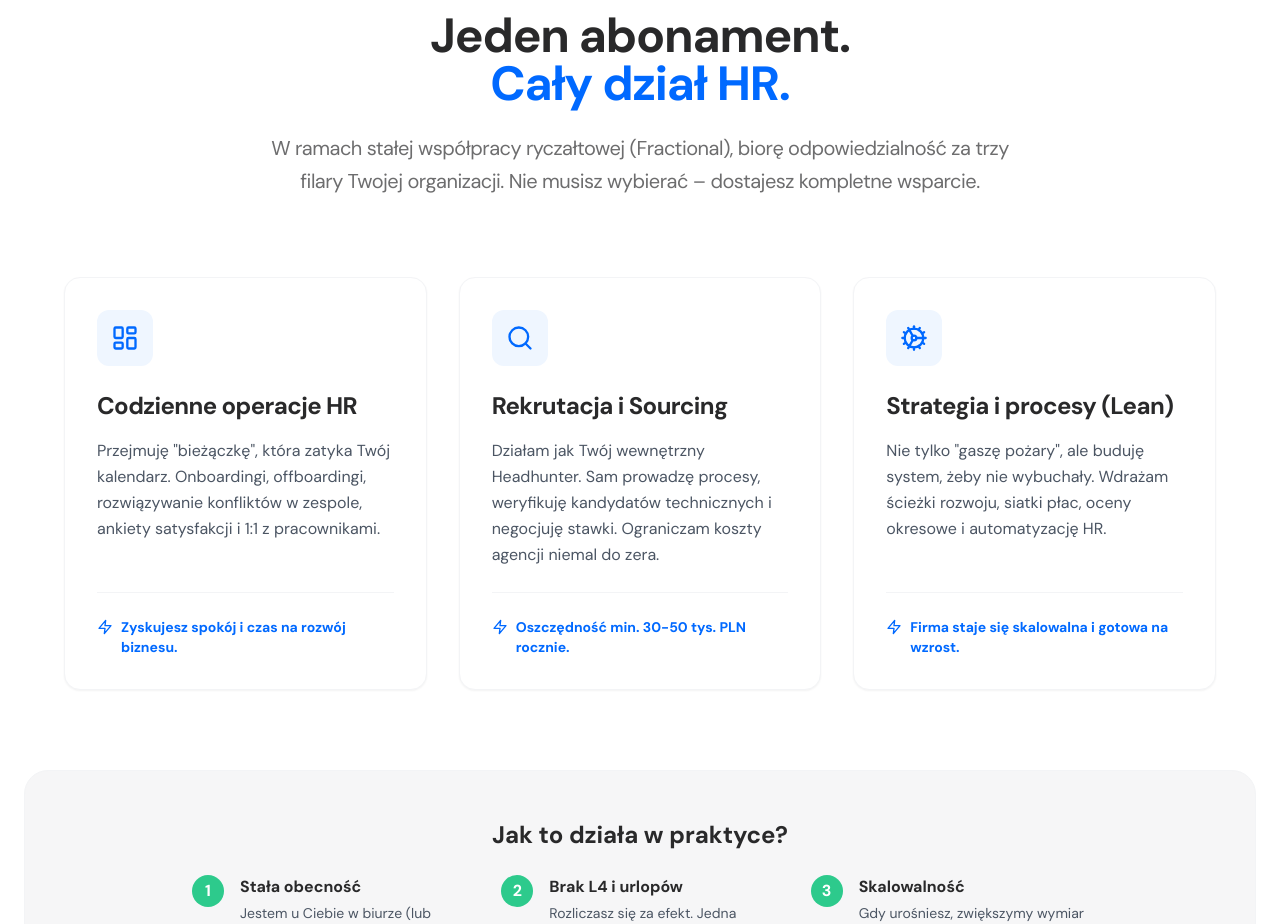
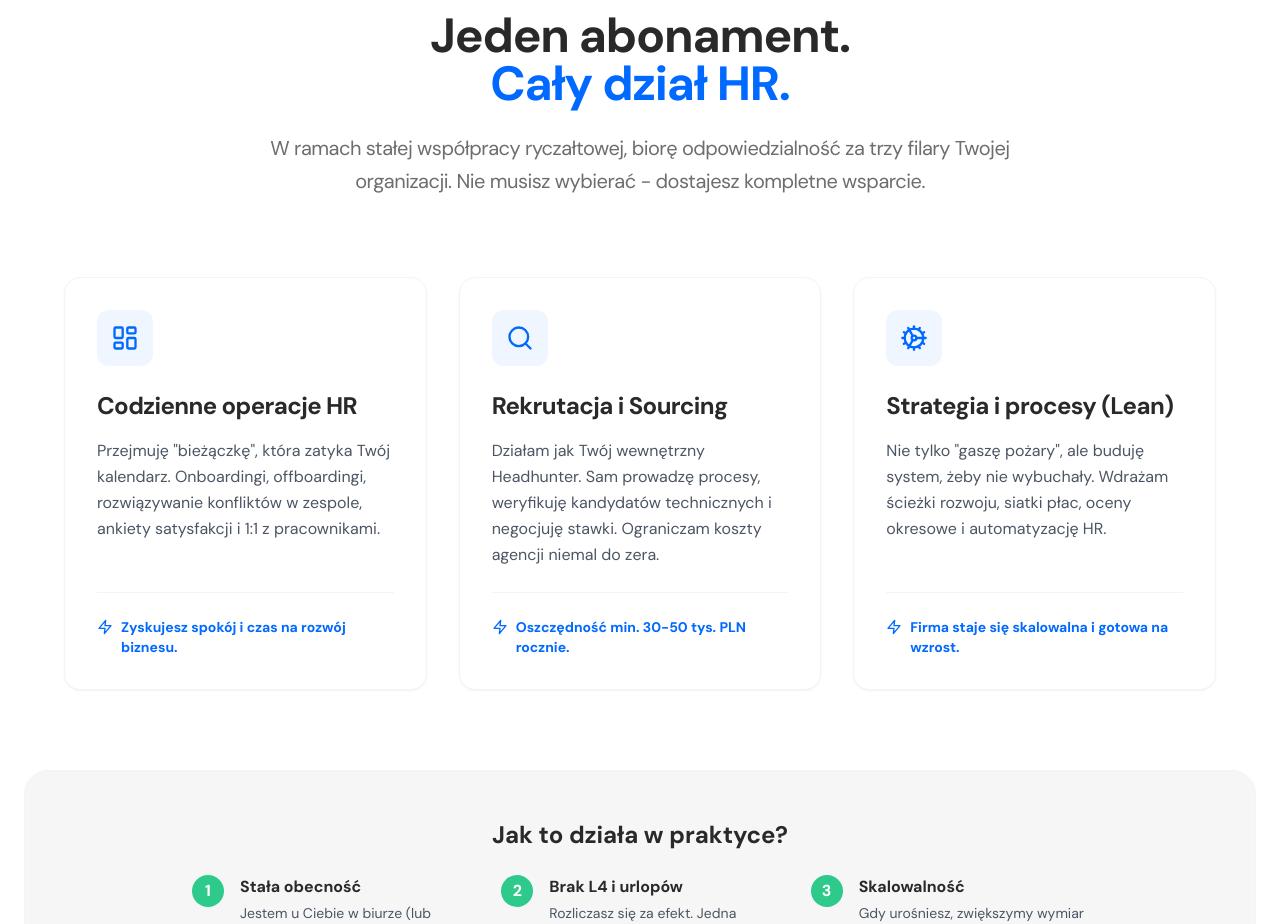
Before and after one commit to mocher1/moch.consulting2, a React (Vite) app: page / in a window 1280 px wide. Shown: the part 820-1744 px from the top of the page. Built offline with nearby package versions, Linux system fonts and the light colour scheme; a web font is replaced by a local one.

Commit message:
Updated Services.tsx

```diff
--- a/src/components/Services.tsx
+++ b/src/components/Services.tsx
@@ -40,7 +40,7 @@ const Services = () => {
             <span className="text-mind-content-blue">Cały dział HR.</span>
           </h2>
           <p className="text-xl text-mind-content-secondary max-w-3xl mx-auto leading-relaxed tracking-tight">
-            W ramach stałej współpracy ryczałtowej (Fractional), biorę odpowiedzialność za trzy filary Twojej organizacji. Nie musisz wybierać – dostajesz kompletne wsparcie.
+            W ramach stałej współpracy ryczałtowej, biorę odpowiedzialność za trzy filary Twojej organizacji. Nie musisz wybierać - dostajesz kompletne wsparcie.
           </p>
         </div>
 
```
